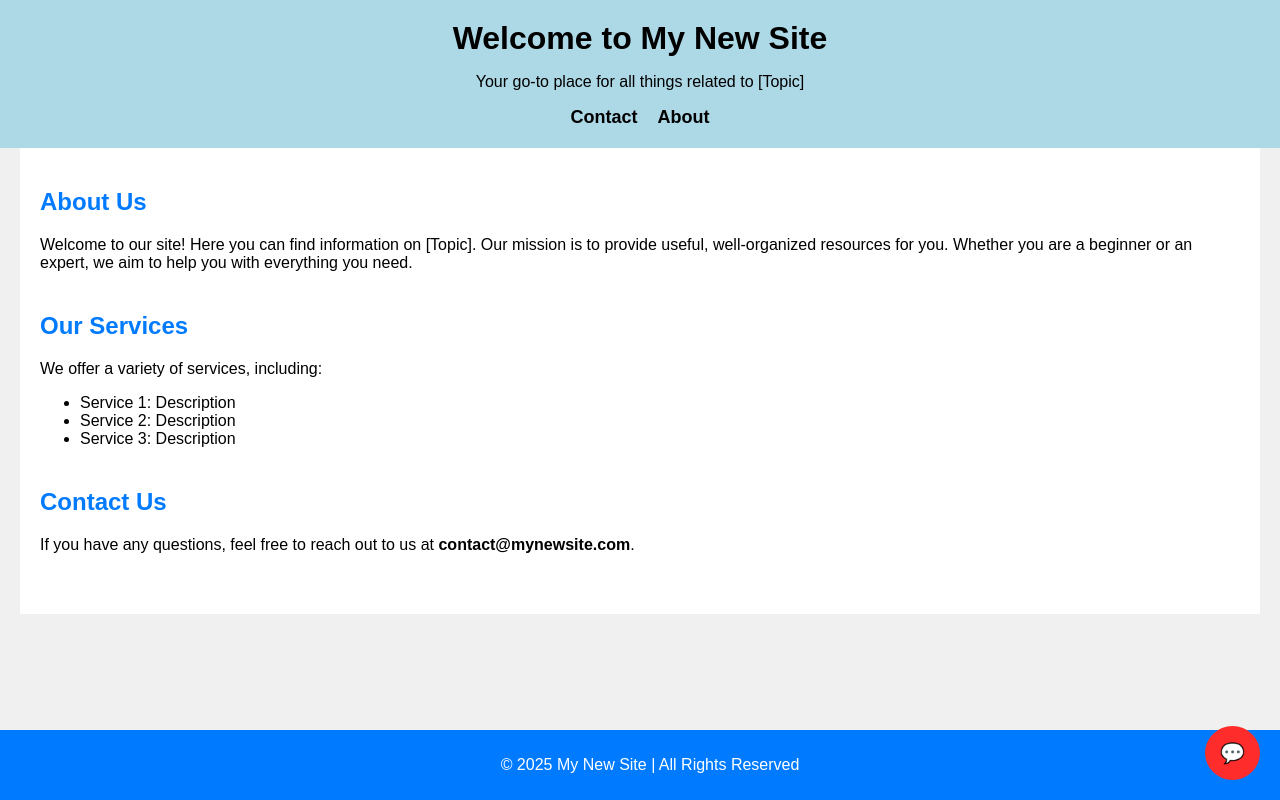
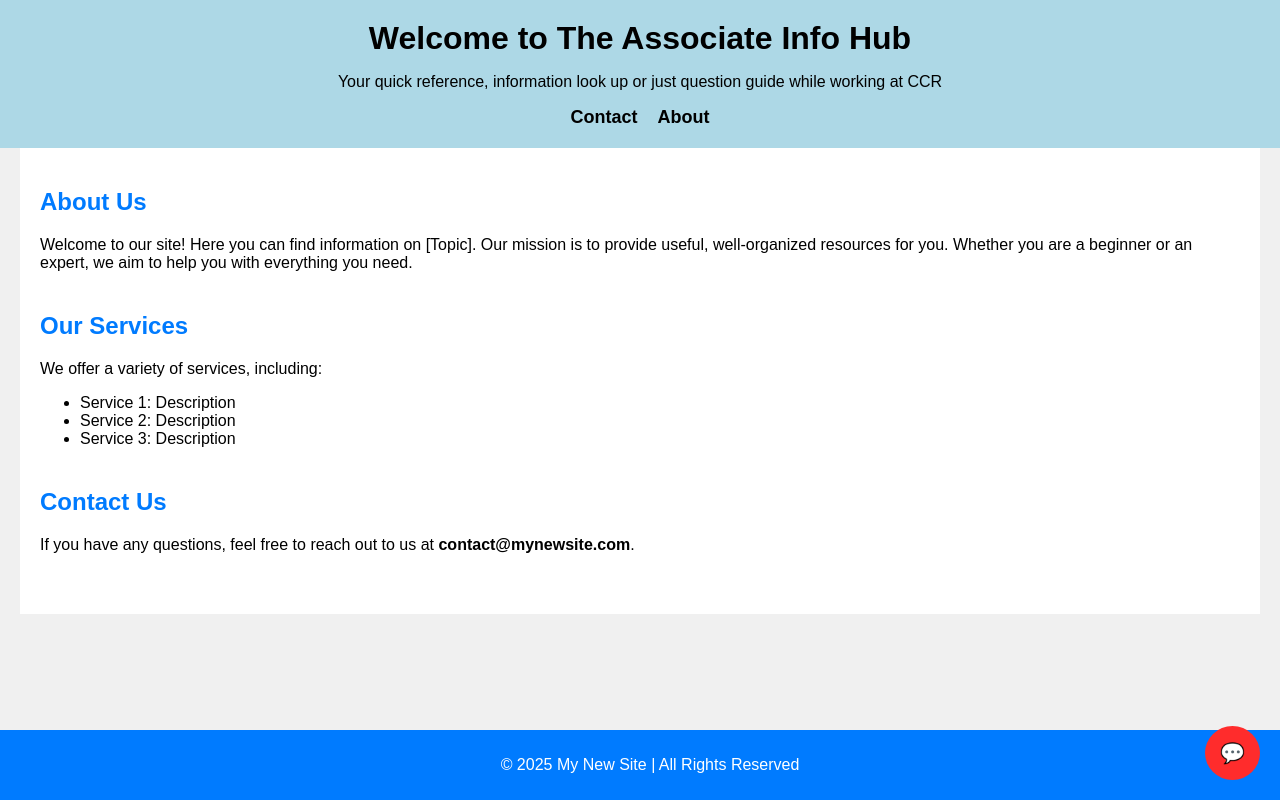
Before and after one commit to valdrick97/InfoBot-FullPage, a plain HTML site: page index.html in a window 1280 px wide. Drawn offline with Linux system fonts and the light colour scheme.

Commit message:
Update index.html

```diff
--- a/index.html
+++ b/index.html
@@ -143,8 +143,8 @@
 <body>
 
   <header>
-    <h1>Welcome to My New Site</h1>
-    <p>Your go-to place for all things related to [Topic]</p>
+    <h1>Welcome to The Associate Info Hub</h1>
+    <p>Your quick reference, information look up or just question guide while working at CCR</p>
     <nav>
       <ul>
         <li><a href="contact.html">Contact</a></li>
```
